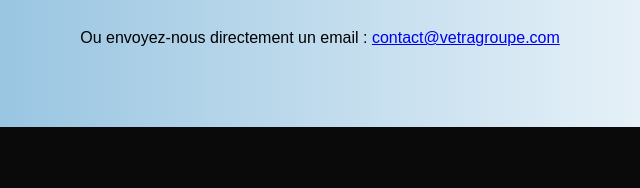
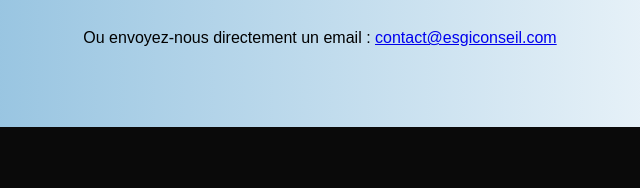
Before and after one commit to berkhouchedyhia/ESGI-CONSEIL, a plain HTML site: page index.html in a window 1280 px wide. Shown: the part 2868-3056 px from the top of the page, 320-960 px from the left. Drawn offline with Linux system fonts and the light colour scheme.

Commit message:
Update index.html

```diff
--- a/index.html
+++ b/index.html
@@ -889,7 +889,7 @@ Contrôle des résultats (performances, coûts, sécurité) et ajustements régu
 
         <p style="text-align: center; margin-top: 2rem;">
           Ou envoyez-nous directement un email :
-          <a href="mailto:contact@vetragroupe.com">contact@vetragroupe.com</a>
+          <a href="mailto:contact@esgiconseil.com">contact@esgiconseil.com</a>
         </p>
       </section>
 
```
